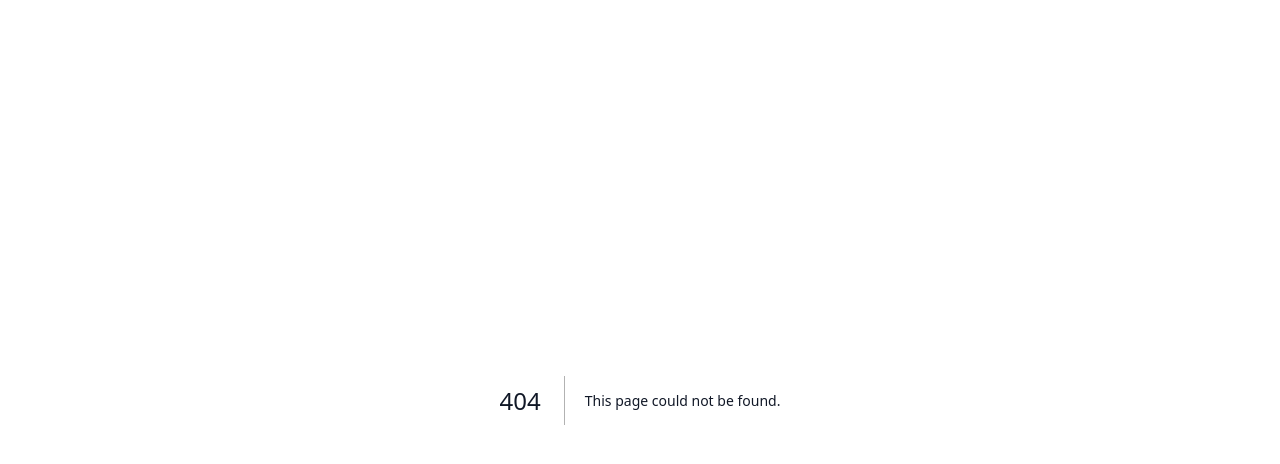
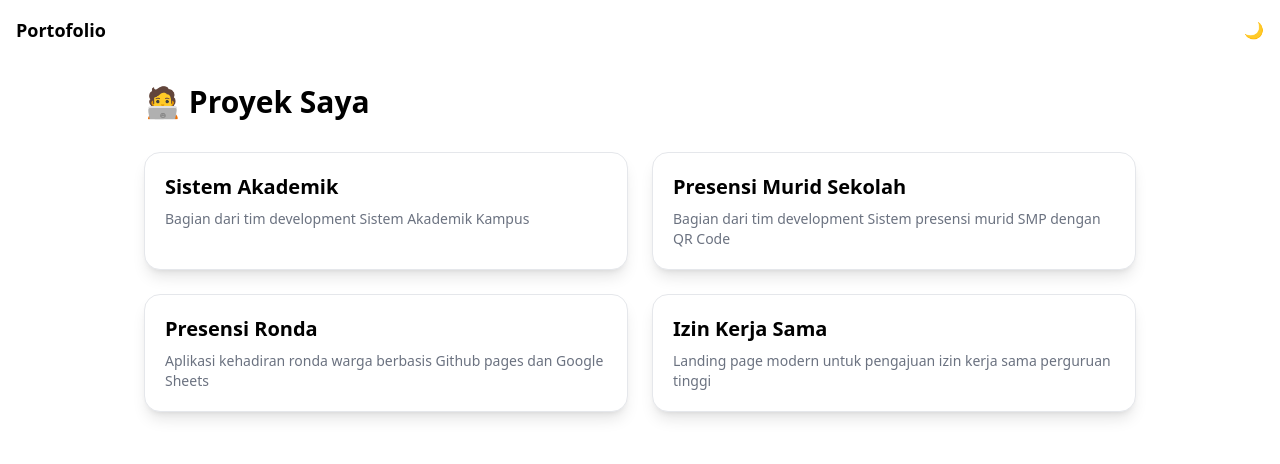
Before and after one commit to roniadiatmoko/my-portfolio, a Next.js app: page /projects in a window 1280 px wide. Before the commit this address had no page. Shown: the top 464 px of the page. Built offline with nearby package versions, Linux system fonts and the light colour scheme.

Commit message:
fix: dark theme

```diff
--- /dev/null
+++ b/src/app/components/ProjectCard.tsx
@@ -0,0 +1,19 @@
+type Project = {
+    title: string;
+    description: string;
+    link: string;
+};
+
+
+export default function ProjectCard({title, description, link}: Project){
+    return (
+        <a
+            href={link}
+            target="_blank"
+            className="block rounded-2xl shadow-lg p-5 border border-gray-200 hover:shadow-xl transition duration-300 bg-white dark:bg-gray-800 dark:text-white"
+        >
+            <h3 className="text-xl font-semibold mb-2">{title}</h3>
+            <p className="text-sm text-gray-500">{description}</p>
+        </a>
+    )
+}
--- /dev/null
+++ b/src/app/components/ThemeToggle.tsx
@@ -0,0 +1,34 @@
+'use client';
+import {  useEffect, useState } from 'react';
+
+export default function ThemeToggle(){
+    const [isDark, setIsDark] = useState(false)
+
+    useEffect(() => {
+        const html = document.documentElement;
+        const stored = localStorage.getItem('theme');
+        if (stored === 'dart') {
+            html.classList.add('dark');
+            setIsDark(true);
+        }
+    }, []);
+
+    const toggleTheme = () => {
+        const html = document.documentElement;
+        if(html.classList.contains('dark')){
+            html.classList.remove('dark');
+            localStorage.setItem('theme', 'light');
+            setIsDark(false)
+        }else{
+            html.classList.add('dark')
+            localStorage.setItem('theme', 'dark');
+            setIsDark(true);
+        }
+    };
+
+    return (
+      <button onClick={toggleTheme} className="ml-4">
+        {isDark ? '☀️' : '🌙'}
+      </button>
+    );
+}
--- /dev/null
+++ b/src/app/contact/page.tsx
@@ -0,0 +1,42 @@
+export default function ContactPage(){
+    return (
+        <div className="max-w-xl mx-auto px-4 py-16">
+            <h1 className="text-3xl font-bold mb-8">📬 Hubungi Saya</h1>
+            <form className="space-y-6">
+                <div>
+                    <label className="block text-sm font-medium">Nama</label>
+                    <input
+                        type="text"
+                        className="w-full border border-gray-300 rounded-lg px-4 py-2 mt-1"
+                        placeholder="Nama Lengkap"
+                        required
+                    />
+                </div>
+                <div>
+                    <label className="block text-sm font-medium">Email</label>
+                    <input
+                        type="email"
+                        className="w-full border border-gray-300 rounded-lg px-4 py-2 mt-1"
+                        placeholder="email@contoh.com"
+                        required
+                    />
+                </div>
+                <div>
+                    <label className="block text-sm font-medium">Pesan</label>
+                    <textarea
+                        className="w-full border border-gray-300 rounded-lg px-4 py-2 mt-1"
+                        placeholder="Tulis pesan Anda..."
+                        rows={4}
+                        required
+                    />
+                </div>
+                <button
+                    type="submit"
+                    className="bg-primary text-white px-6 py-2 rounded-lg hover:bg-primary/80 transition"
+                >
+                    Kirim
+                </button>
+            </form>
+        </div>
+    )
+}
--- a/src/app/layout.tsx
+++ b/src/app/layout.tsx
@@ -1,5 +1,7 @@
 import '../styles/globals.css'
 import {ReactNode} from 'react'
+import ThemeToggle from './components/ThemeToggle'
+import Link from 'next/link'
 
 export const metadata = {
   title: 'Roni Adiatmoko',
@@ -9,8 +11,12 @@ export const metadata = {
 export default function RootLayout({children}: {children: ReactNode}){
   return (
     <html lang="id">
-      <body className='bg-white text-gray-900'>
-        {children}
+      <body className='transition-colors duration-300 bg-white text-black dark:bg-gray-900 dark:text-white'>
+        <header className="flex justify-between items-center p-4">
+          <h1 className="text-lg font-bold"><Link href="/">Portofolio</Link></h1>
+          <ThemeToggle />
+        </header>
+        <main>{children}</main>
       </body>
     </html>
   )
--- /dev/null
+++ b/src/app/projects/page.tsx
@@ -0,0 +1,43 @@
+import ProjectCard from "../components/ProjectCard";
+
+const projects = [
+    {
+        title: "Sistem Akademik",
+        description: "Bagian dari tim development Sistem Akademik Kampus",
+        link: "https://siakad.uns.ac.id"
+    },
+    {
+        title: "Presensi Murid Sekolah",
+        description: "Bagian dari tim development Sistem presensi murid SMP dengan QR Code",
+        link: "#"
+    },
+    {
+        title: "Presensi Ronda",
+        description: "Aplikasi kehadiran ronda warga berbasis Github pages dan Google Sheets",
+        link: "https://github.com/roniadiatmoko/presensi-ronda",
+    },
+    {
+        title: "Izin Kerja Sama",
+        description: "Landing page modern untuk pengajuan izin kerja sama perguruan tinggi",
+        link: "https://github.com/roniadiatmoko/izin-kerjasama",
+    }
+
+];
+
+export default function ProjectsPage(){
+    return (
+        <div className="max-w-5xl mx-auto px-4 py-6">
+            <h1 className="text-3xl font-bold mb-8">🧑‍💻 Proyek Saya</h1>
+            <div className="grid md:grid-cols-2 gap-6">
+                {projects.map((project, idx)=>(
+                    <ProjectCard
+                        key={idx}
+                        title={project.title}
+                        description={project.description}
+                        link={project.link}
+                    />
+                ))}
+            </div>
+        </div>
+    )
+}
--- a/src/components/Hero.tsx
+++ b/src/components/Hero.tsx
@@ -1,25 +1,27 @@
+import Link from "next/link";
+
 export default function Hero(){
     return (
-        <section className="min-h-screen flex flex-col justify-center items-center text-center bg-gradient-to-b from-white via-gray-50 to-white px-4">
-            <h1 className="text-5xl md:text-6xl font-bold mb-4 text-gray-900">
+        <section className="min-h-screen flex flex-col justify-center items-center text-center dark:bg-gray-900 dark:text-white">
+            <h1 className="text-5xl md:text-6xl font-bold mb-4 dark:bg-gray-900 dark:text-white">
                 Halo, saya <span className="text-blue-600">Roni</span>
             </h1>
             <p className="text-lg md:text-xl text-gray-600 mb-6">
                 Frontend Developer | Web Enthusiast
             </p>
             <div className="flex gap-4">
-                <a
-                    href="#projects"
+                <Link
+                    href="/projects"
                     className="px-6 py-3 bg-blue-600 text-white rounded-xl shadow hover:bg-blue-700 transition"
                 >
-                   Lihat Proyek
-                </a>
-                <a
-                    href="#contact"
+                    Lihat Projects
+                </Link>
+                <Link
+                    href="/contact"
                     className="px-6 py-3 border border-blue-600 text-blue-600 rounded-xl hover:bg-blue-50 transition"
                 >
                     Hubungi Saya
-                </a>
+                </Link>
             </div>
         </section>
     )
--- a/tailwind.config.js
+++ b/tailwind.config.js
@@ -4,6 +4,7 @@ module.exports = {
     "./src/app/**/*.{js,ts,jsx,tsx}",
     "./src/components/**/*.{js,ts,jsx,tsx}",
   ],
+  darkMode: 'class',
   theme: {
     extend: {},
   },
```
